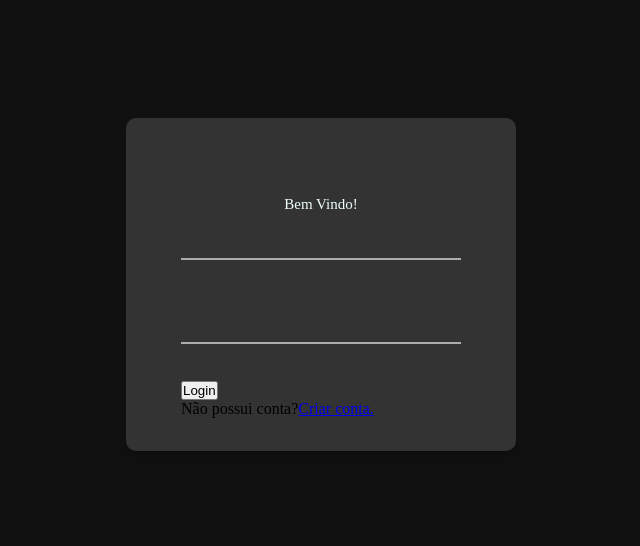
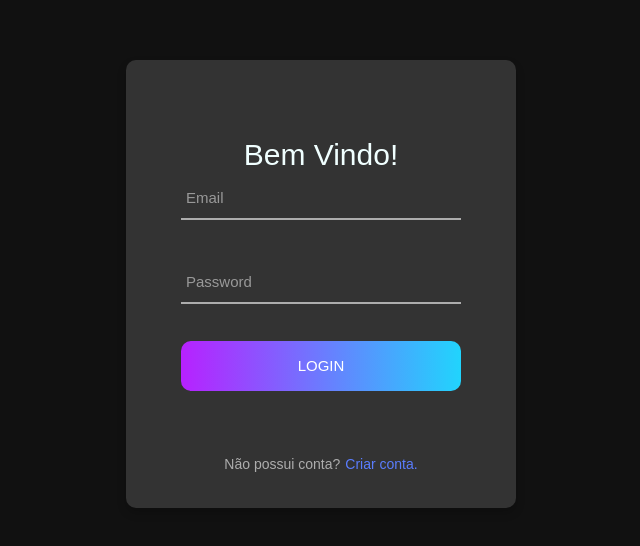
Before and after one commit to williamtesche/tela-de-login-react, a React (Create React App) app: page / in a window 1280 px wide. Shown: the part 116-662 px from the top of the page, without its empty margins (319-959 px from the left). Built offline with nearby package versions, Linux system fonts and the light colour scheme.

Commit message:
projeto terminado!!

```diff
--- a/src/App.js
+++ b/src/App.js
@@ -1,7 +1,13 @@
+import { useState } from "react";
 import "./styles.css"
 
 
 function App() {
+
+    const [email,setEmail] = useState("")
+    const [password,setPassword] = useState("")
+
+
   return (
     <div className="container">
       <div className="container-login">
@@ -13,18 +19,30 @@ function App() {
 
 
             <div className="wrap-input">
-              <input className="input" type="Email" />
+
+              <input
+              className={email !== "" ? 'has-val input' : 'input' }
+               type="Email"
+                value={email}
+                onChange={e => setEmail(e.target.value)}
+               />
+
               <span className="focus-input" data-placeholder="Email"></span>
             </div>
 
             <div className="wrap-input">
-              <input className="input" type="Password" />
+              <input
+              c className={email !== "" ? 'has-val input' : 'input' }
+              type="Password"
+              value={password}
+              onChange={e => setPassword(e.target.value)}
+              />
               <span className="focus-input" data-placeholder="Password"></span>
             </div>
 
 
-              <div className="container-login-from-btn">
-                <button className="login-from-btn">Login</button>
+              <div className="container-login-form-btn">
+                <button className="login-form-btn">Login</button>
               </div>
 
 
--- a/src/styles.css
+++ b/src/styles.css
@@ -1,16 +1,19 @@
-*{
+* {
     margin: 0;
     padding: 0;
     box-sizing: border-box;
   }
 
-.container{
+  body, html {
+    font-family: Nunito, sans-serif;
+  }
+
+  .container {
     width: 100%;
     margin: 0 auto;
-
   }
 
-.container-login{
+  .container-login {
     width: 100%;
     min-height: 100vh;
     display: flex;
@@ -19,92 +22,174 @@
     justify-content: center;
     padding: 15px;
     background-color: #111;
-
   }
 
-.wrap-login{
+  .wrap-login {
     width: 390px;
-    background-color:#333 ;
+    background-color: #333;
     border-radius: 10px;
     overflow: hidden;
     padding: 77px 55px 33px 55px;
-    box-shadow: 0 5px 10px 0px  rgb(0,0,0,0.2);
+    box-shadow: 0 5px 10px 0px rgba(0, 0, 0, 0.2);
   }
 
-.login-from{
+  .login-form {
     width: 100%;
-
   }
 
-
-.login-form-title{
+  .login-form-title {
+    font-family: Nunito, sans-serif;
     display: block;
-    font-size: 15px;
+    font-size: 30px;
     color: azure;
     line-height: 1.2;
     text-align: center;
   }
 
-.wrap-input{
+  .login-form-title img {
+    width: 90px;
+  }
+
+  .wrap-input {
     width: 100%;
     position: relative;
     border-bottom: 2px solid #adadad;
     margin-bottom: 37px;
   }
 
-.input{
+  .input {
     font-size: 15px;
     color: #fff;
+    line-height: 1.2;
     border: none;
     display: block;
     width: 100%;
     height: 45px;
     background-color: transparent;
     padding: 0 5px;
+    font-family: Nunito, sans-serif;
   }
 
-.focus-input{
+  .focus-input {
     position: absolute;
     display: block;
     width: 100%;
-    height: 100vh;
+    height: 100%;
     top: 0;
     left: 0;
     pointer-events: none;
     color: #adadad;
+    font-family: Nunito, sans-serif;
   }
 
-.focus-input::before{
+  .focus-input::before {
     content: "";
+    display: block;
     position: absolute;
-    display: block;
     bottom: -2px;
     left: 0;
+    width: 0;
     height: 2px;
-
     -webkit-transition: all 0.4s;
-    -o-transition: all a.4s;
-    -moz-transition: all a.4s;
-    background-color: -webkit-linear-gradient(to left #21d4fd,#b721ff);
-    background-color: -o-linear-gradient(to left #21d4fd,#b721ff);
-    background-color: -moz-linear-gradient(to left #21d4fd,#b721ff);
-    background-color: linear-gradient(to left #21d4fd,#b721ff);
+    -o-transition: all 0.4s;
+    -moz-transition: all 0.4s;
+    transition: all 0.4s;
+    background: #6a7dfe;
+    background: -webkit-linear-gradient(to left, #21d4fd, #b721ff);
+    background: -o-linear-gradient(to left, #21d4fd, #b721ff);
+    background: -moz-linear-gradient(to left, #21d4fd, #b721ff);
+    background: linear-gradient(to left, #21d4fd, #b721ff);
   }
 
-.focus-input::after{
+  .focus-input::after {
+    font-family: Nunito, sans-serif;
     font-size: 15px;
-    color:#9999 ;
+    color: #999999;
     line-height: 1.2;
-
-    content: attr(ddata-placeholder);
+    content: attr(data-placeholder);
     display: block;
     width: 100%;
     position: absolute;
     top: 16px;
     left: 0px;
-
     padding-left: 5px;
     -webkit-transition: all 0.4s;
-    -o-transition: all a.4s;
-    -moz-transition: all a.4s;
+    -o-transition: all 0.4s;
+    -moz-transition: all 0.4s;
+    transition: all 0.4s;
   }
+
+  .input:focus {
+    outline: 0;
+  }
+
+  .input:focus+.focus-input::after {
+    top: -15px;
+  }
+
+  .input:focus+.focus-input::before {
+    width: 100%;
+  }
+
+  .has-val+.focus-input::after {
+    top: -15px;
+  }
+
+  .has-val+.focus-input::before {
+    width: 100%;
+  }
+
+  .container-login-form-btn {
+    display: flex;
+    flex-wrap: wrap;
+    justify-content: center;
+    padding-bottom: 13px;
+  }
+
+  .login-form-btn {
+    font-size: 15px;
+    border: none;
+    border-radius: 10px;
+    color: #fff;
+    line-height: 1.2;
+    text-transform: uppercase;
+    display: flex;
+    justify-content: center;
+    align-items: center;
+    width: 100%;
+    height: 50px;
+    background: #6a7dfe;
+    background: -webkit-linear-gradient(to left, #21d4fd, #b721ff);
+    background: -o-linear-gradient(to left, #21d4fd, #b721ff);
+    background: -moz-linear-gradient(to left, #21d4fd, #b721ff);
+    background: linear-gradient(to left, #21d4fd, #b721ff);
+  }
+
+  .login-form-btn:hover {
+    cursor: pointer;
+  }
+
+  .text-center {
+    display: flex;
+    justify-content: center;
+    align-items: center;
+    margin-top: 50px;
+  }
+
+  .txt1{
+      font-size: 14px;
+      color: #adadad;
+      line-height: 1.5;
+      text-decoration: none;
+      padding-right: 5px;
+  }
+  .txt2{
+    font-size: 14px;
+    color: #5a7dfe;
+    line-height: 1.5;
+    text-decoration: none;
+}
+
+.has-val + .focus-input::after {
+  top: -15px;
+}
```
Lines whose indentation alone changed are shown as unchanged.
